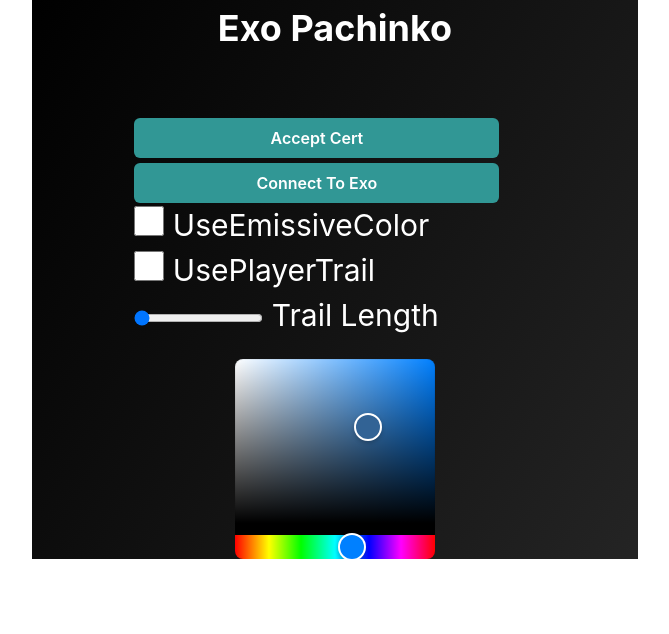
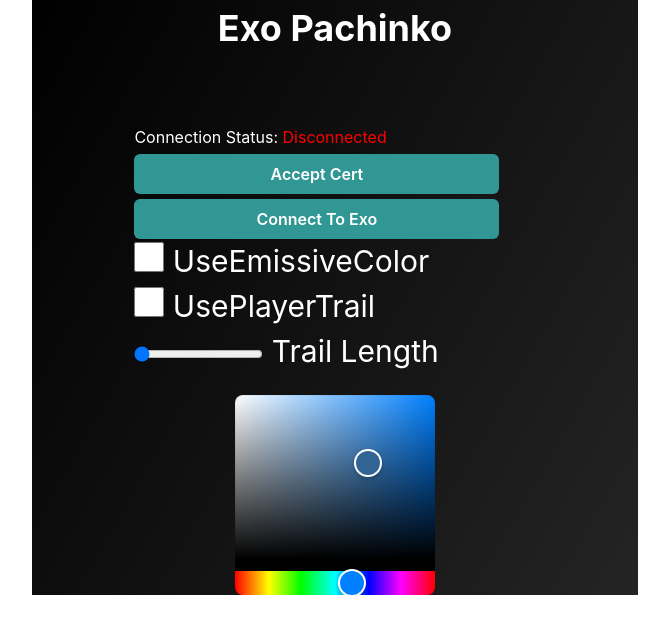
Before and after one commit to NathanBarquiraSphere/ExoPachinkoWeb, a React (Create React App) app in the folder exopachinkoweb/: page / in a window 1280 px wide. Shown: the top 634 px of the page, without its empty margins (305-974 px from the left). Built offline with nearby package versions, Linux system fonts and the light colour scheme.

Commit message:
Adding isConnected widget on top of everything

```diff
--- a/exopachinkoweb/src/App.tsx
+++ b/exopachinkoweb/src/App.tsx
@@ -40,6 +40,7 @@ import EmissiveCheckBox from "./components/EmissiveCheckBox";
 import PlayerTrailCheckBox from "./components/PlayerTrailCheckBox";
 import TrailLengthSlider from "./components/TrailLengthSlider";
 import AcceptCertButtonExo from "./components/AcceptCertButtonExo";
+import IsConnectedWidget from "./components/IsConnectedWidget";
 
 
 const UserInputKey = "UserInput";
@@ -117,6 +118,7 @@ const App = () => {
           <GridItem width="100%" maxW="100%" area="Connections" rowSpan={2} colSpan={5} mt="-2%">
 
               <Box>
+                <IsConnectedWidget inNetworkingManager={networkingManager} />
                 <AcceptCertButtonExo />
                 <ConnectExoWidget connectFunction={connectToServer} />
                 <EmissiveCheckBox inNetworkingManager={networkingManager} />
--- /dev/null
+++ b/exopachinkoweb/src/components/IsConnectedWidget.tsx
@@ -0,0 +1,46 @@
+import React, { useState, useEffect, useRef } from "react";
+import { NetworkingManager } from "./../networking/NetworkingManager";
+import { BaseNetworkingManager } from "../networking/BaseNetworkingManager";
+import { Message } from "../schema/epschema/message";
+
+
+interface IsConnectedWidgetProps {
+    inNetworkingManager: NetworkingManager | null;
+}
+
+const IsConnectedWidget = ({inNetworkingManager} : IsConnectedWidgetProps) => {
+
+    const [isConnected, setIsConnected] = useState<boolean>(false);
+
+    useEffect(() =>
+        {
+            const handleWebsocketConnectionStatus = (inWebsocketConnectionStatus: boolean) =>
+            {
+                setIsConnected(inWebsocketConnectionStatus);
+                console.log('in websocket connection status in IsConnectedWidget = ', inWebsocketConnectionStatus);
+            };
+
+            inNetworkingManager?.on(NetworkingManager.websocketStatusEventName, handleWebsocketConnectionStatus);
+            console.log('connected manager message = ', NetworkingManager.websocketStatusEventName);
+
+            if (inNetworkingManager)
+            {
+                setIsConnected(inNetworkingManager.isConnected());
+            }
+
+            // cleaning up
+            return () =>
+            {
+                inNetworkingManager?.off(NetworkingManager.websocketStatusEventName, handleWebsocketConnectionStatus);
+            };
+        }, [inNetworkingManager]);
+
+
+    return (
+        <div>
+            <p style={{ color: 'white'}}>Connection Status: <span style={{ color: isConnected ? 'green' : 'red'}}>{isConnected ? 'Connected' : 'Disconnected'} </span> </p>
+        </div>
+    )
+};
+
+export default IsConnectedWidget;
--- a/exopachinkoweb/src/networking/BaseNetworkingManager.ts
+++ b/exopachinkoweb/src/networking/BaseNetworkingManager.ts
@@ -11,9 +11,17 @@ export class BaseNetworkingManager extends EventEmitter {
     protected socket: WebSocket | null = null;
     protected sessionId: number = -1;
 
+    public static readonly websocketStatusEventName: string = "websocketStatus";
+
     public constructor(private url: string)
     {
         super();
+    }
+
+    public isConnected(): boolean
+    {
+        if (!this.socket) return false;
+        return this.socket.readyState === WebSocket.OPEN;
     }
 
     public sendPingServerRequest = (): void =>
@@ -48,12 +56,15 @@ export class BaseNetworkingManager extends EventEmitter {
             // socket bindings
             this.socket.onopen = () =>
             {
+                this.emit(Message.WebClientLoginResponse, true);
                 alert("Connected to websocket with ip = " + this.url);
+                console.log('base manager message = ', BaseNetworkingManager.websocketStatusEventName);
                 resolve();
             };
             this.socket.onerror = (error) =>
             {
                 alert("Could not connect to ip = " + this.url);
+                this.emit(BaseNetworkingManager.websocketStatusEventName, false);
                 reject(error);
             };
             this.socket.onmessage = (event) =>
@@ -63,6 +74,7 @@ export class BaseNetworkingManager extends EventEmitter {
             this.socket.onclose = () =>
             {
                 console.log('websocket connection closed');
+                this.emit(BaseNetworkingManager.websocketStatusEventName, false);
             };
         })
     };
```
